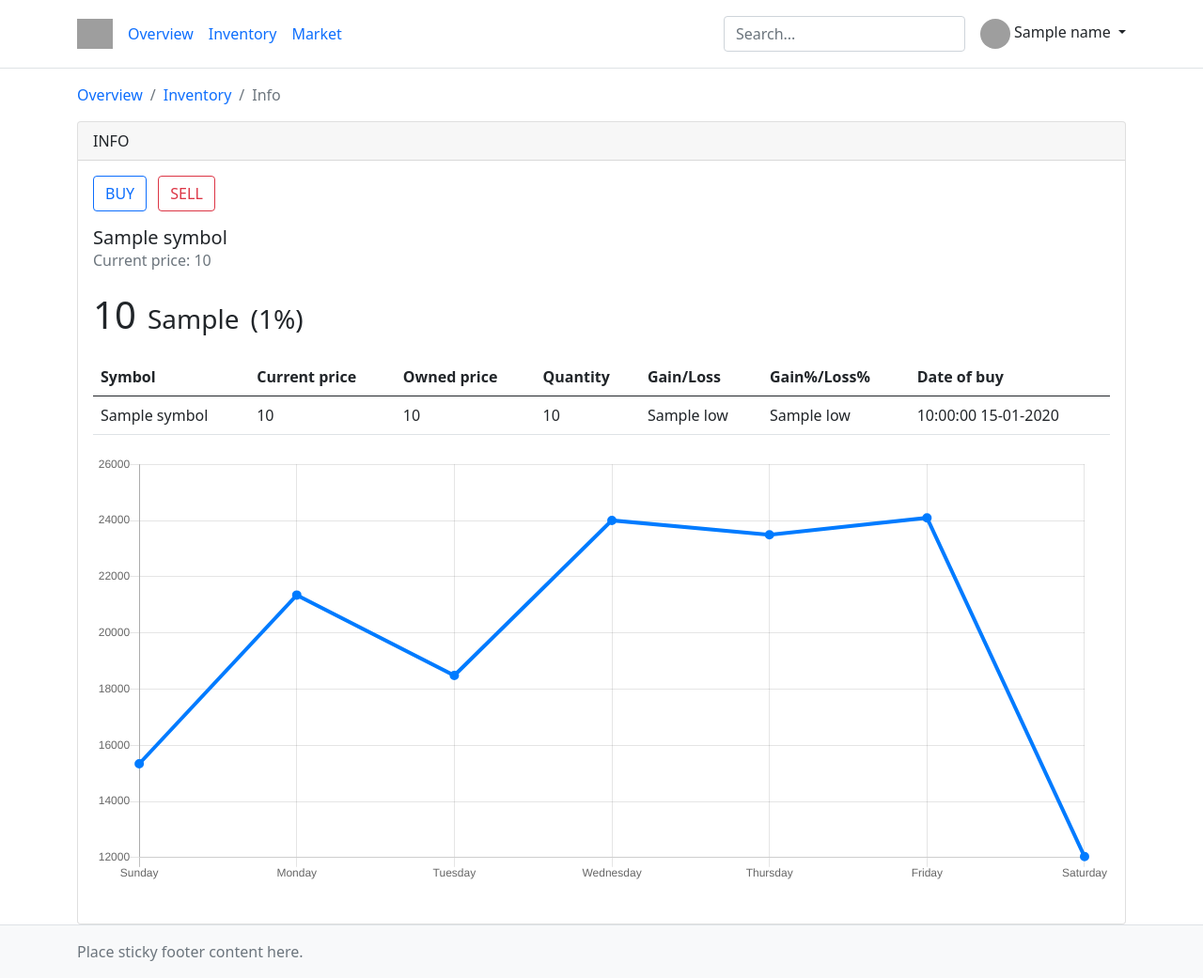
After one commit to dwnajdz/lyra, a Python web app: template templates/single_inventory.html in a window 1280 px wide. The commit adds this page. Shown: the whole page at 94% size. Run offline with Jinja, Linux system fonts and the light colour scheme; the template is opened without the code that fills it: most values are stand-ins (such as "Sample title", 1, 10 or a date in 2020); grey boxes are pictures that could not be loaded.

Commit message:
/inventory/{ID} add, some updates

```diff
--- a/models.py
+++ b/models.py
@@ -25,6 +25,7 @@ class Inventory(db.Model):
     symbol = db.Column(db.String(1000), nullable=False)
     # ownedPrice is how much you spended on that stock
     ownedPrice = db.Column(db.Float, nullable=False)
+    quantity = db.Column(db.Integer, nullable=False)
     # priceWhenBuyed is price of this as you were buying it
     priceWhenBuyed = db.Column(db.Float, nullable=False)
     # currentPrice is current price of stock
@@ -35,7 +36,6 @@ class Inventory(db.Model):
     date = db.Column(db.DateTime, nullable=False,
                      default=datetime.utcnow)
     owner_id = db.Column(db.Integer, db.ForeignKey('user.id'))
-
 
 
 class Market(db.Model):
--- a/templates/inventory.html
+++ b/templates/inventory.html
@@ -23,6 +23,7 @@
                     <th scope="col">Gain/Loss</th>
                     <th scope="col">Gain/Loss %</th>
                     <th scope="col">Owned</th>
+                    <th scope="col">Quantity</th>
                     <th scope="col">Action</th>
                   </tr>
                 </thead>
@@ -33,9 +34,10 @@
                     <td>{{ stock['lastPrice'] }}</td>
                     <td>{{ stock['priceWhenBuyed'] }}</td>
                     <td class="{{ stock['colorForGainLoss'] }}">{{ stock['gainOrLoss'] }}</td>
-                    <td class="text-success">+0.61%</td>
+                    <td class="{{ stock['colorForGainLoss'] }}">{{ stock['gainOrLossPercent'] }}</td>
                     <td>{{ stock['ownedPrice'] }}</td>
-                    <td class="text-center"><a href="#" class="btn btn-outline-primary ">Info</a></td>
+                    <td>{{ stock['quantity'] }}</td>
+                    <td class="text-center"><a href="/inventory/{{ stock['ID'] }}" class="btn btn-outline-primary ">Info</a></td>
                   </tr>
                   {% endfor %}
                 </tbody>
--- /dev/null
+++ b/templates/single_inventory.html
@@ -0,0 +1,154 @@
+{% extends "base.html" %}
+
+{% block content %}
+<div class="container">
+
+  <nav aria-label="breadcrumb">
+    <ol class="breadcrumb">
+      <li class="breadcrumb-item"><a href="index.html">Overview</a></li>
+      <li class="breadcrumb-item"><a href="inventory.html">Inventory</a></li>
+      <li class="breadcrumb-item active" aria-current="page">Info</li>
+    </ol>
+  </nav>
+
+  <div class="card">
+    <div class="card-header">
+      INFO
+    </div>
+    <div class="card-body">
+      <ul class="list-inline">
+        <li class="list-inline-item">
+          <a href="/market" class="btn btn-outline-primary">BUY</a>
+        </li>
+        <!-- Button trigger modal -->
+        <li class="list-inline-item">
+          <button type="button" class="btn btn-outline-danger" data-bs-toggle="modal" data-bs-target="#sellModal">
+            SELL
+          </button>
+        </li>
+      </ul>
+      <h5 class="card-title mb-0">{{ data['symbol'] }}</h5>
+      <p class="text-muted fs-6 fw-light">Current price: {{ data['lastPrice'] }}</p>
+      <ul class="list-inline">
+        <li class="list-inline-item fs-1">{{ data['ownedPrice'] }}</li>
+        <li class="list-inline-item fs-3 {{ data['colorForGainLoss'] }}">{{ data['gainOrLoss'] }}</li>
+        <li class="list-inline-item fs-3 {{ data['colorForGainLoss'] }}">({{ data['gainOrLossPercent'] }}%)</li>
+      </ul>
+
+
+      <table class="table">
+        <thead>
+          <tr>
+            <th scope="col">Symbol</th>
+            <th scope="col">Current price</th>
+            <th scope="col">Owned price</th>
+            <th scope="col">Quantity</th>
+            <th scope="col">Gain/Loss</th>
+            <th scope="col">Gain%/Loss%</th>
+            <th scope="col" title="(Hour/Minute/Second Day/Month/Year)">Date of buy</th>
+          </tr>
+        </thead>
+        <tbody>
+          <tr>
+            <td>{{ data['symbol'] }}</td>
+            <td>{{ data['lastPrice'] }}</td>
+            <td>{{ data['ownedPrice'] }}</td>
+            <td>{{ data['quantity'] }}</td>
+            <td>{{ data['Low'] }}</td>
+            <td>{{ data['Low'] }}</td>
+            <td title="(Hour/Minute/Second Day/Month/Year)">{{ data['date'].strftime('%H:%M:%S %d-%m-%Y')  }}</td>
+          </tr>
+        </tbody>
+      </table>
+
+      <canvas class="my-4 w-100" id="myChart" width="900" height="380"></canvas>
+    </div>
+  </div>
+
+</div>
+</main>
+
+<!-- SELL Modal -->
+<div class="modal fade" id="sellModal" tabindex="-1" aria-labelledby="sellModallLabel" aria-hidden="true">
+  <div class="modal-dialog modal-dialog-centered">
+    <div class="modal-content">
+      <div class="modal-header">
+        <h5 class="modal-title">Sell</h5>
+        <button type="button" class="btn-close" data-bs-dismiss="modal" aria-label="Close"></button>
+      </div>
+      <div class="modal-body">
+        <form method="POST">
+          <div class="mb-3">
+            <label for="exampleInputPassword1" class="form-label">Amount</label>
+            <input type="number" class="form-control" id="amount" aria-describedby="passhelp">
+            <div id="amountHelp" class="form-text">Currently you have: 12</div>
+          </div>
+          <button type="submit" class="btn btn-primary">Submit</button>
+        </form>
+      </div>
+    </div>
+  </div>
+</div>
+
+<script src="https://cdn.jsdelivr.net/npm/feather-icons@4.28.0/dist/feather.min.js"
+  integrity="sha384-uO3SXW5IuS1ZpFPKugNNWqTZRRglnUJK6UAZ/gxOX80nxEkN9NcGZTftn6RzhGWE" crossorigin="anonymous"></script>
+<script src="https://cdn.jsdelivr.net/npm/chart.js@2.9.4/dist/Chart.min.js"
+  integrity="sha384-zNy6FEbO50N+Cg5wap8IKA4M/ZnLJgzc6w2NqACZaK0u0FXfOWRRJOnQtpZun8ha" crossorigin="anonymous"></script>
+
+<script>
+  /* globals Chart:false, feather:false */
+
+  (function () {
+    'use strict'
+
+    feather.replace({ 'aria-hidden': 'true' })
+
+    // Graphs
+    var ctx = document.getElementById('myChart')
+    // eslint-disable-next-line no-unused-vars
+    var myChart = new Chart(ctx, {
+      type: 'line',
+      data: {
+        labels: [
+          'Sunday',
+          'Monday',
+          'Tuesday',
+          'Wednesday',
+          'Thursday',
+          'Friday',
+          'Saturday'
+        ],
+        datasets: [{
+          data: [
+            15339,
+            21345,
+            18483,
+            24003,
+            23489,
+            24092,
+            12034
+          ],
+          lineTension: 0,
+          backgroundColor: 'transparent',
+          borderColor: '#007bff',
+          borderWidth: 4,
+          pointBackgroundColor: '#007bff'
+        }]
+      },
+      options: {
+        scales: {
+          yAxes: [{
+            ticks: {
+              beginAtZero: false
+            }
+          }]
+        },
+        legend: {
+          display: false
+        }
+      }
+    })
+  })()
+</script>
+
+{% endblock %}
```
Also changed, not shown: funcs.py (+7 -3 lines), main.py (+14 -5 lines), templates/single_market.html (renamed from templates/single.html, +1 -28 lines), db.sqlite.
